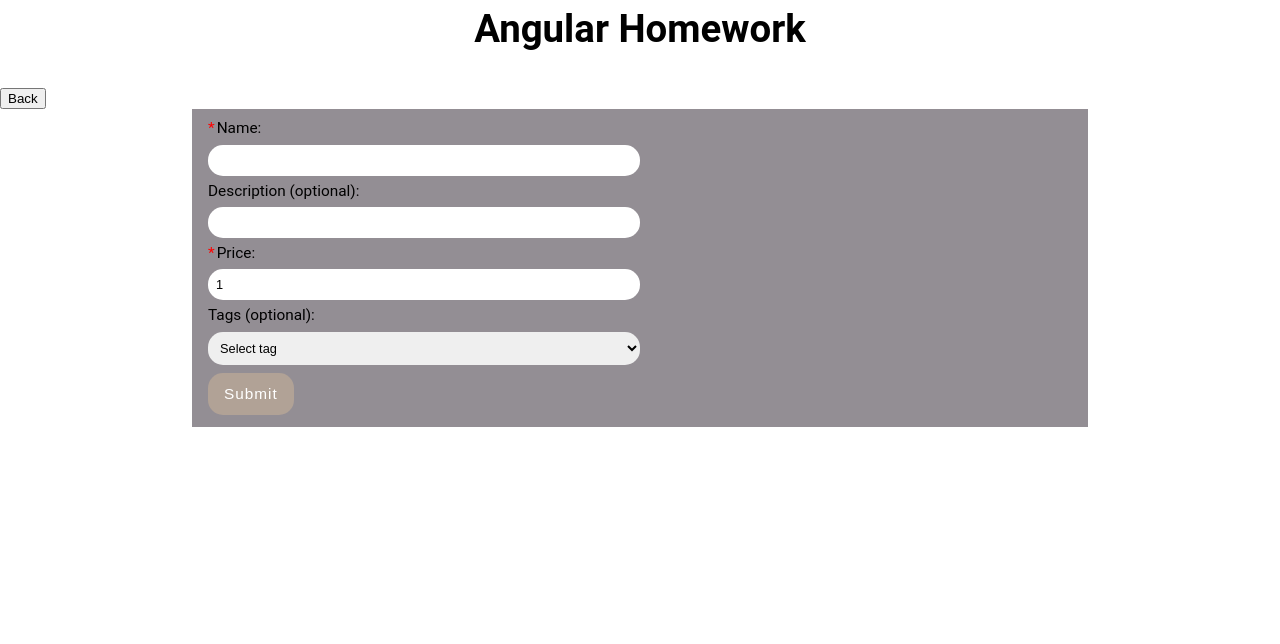
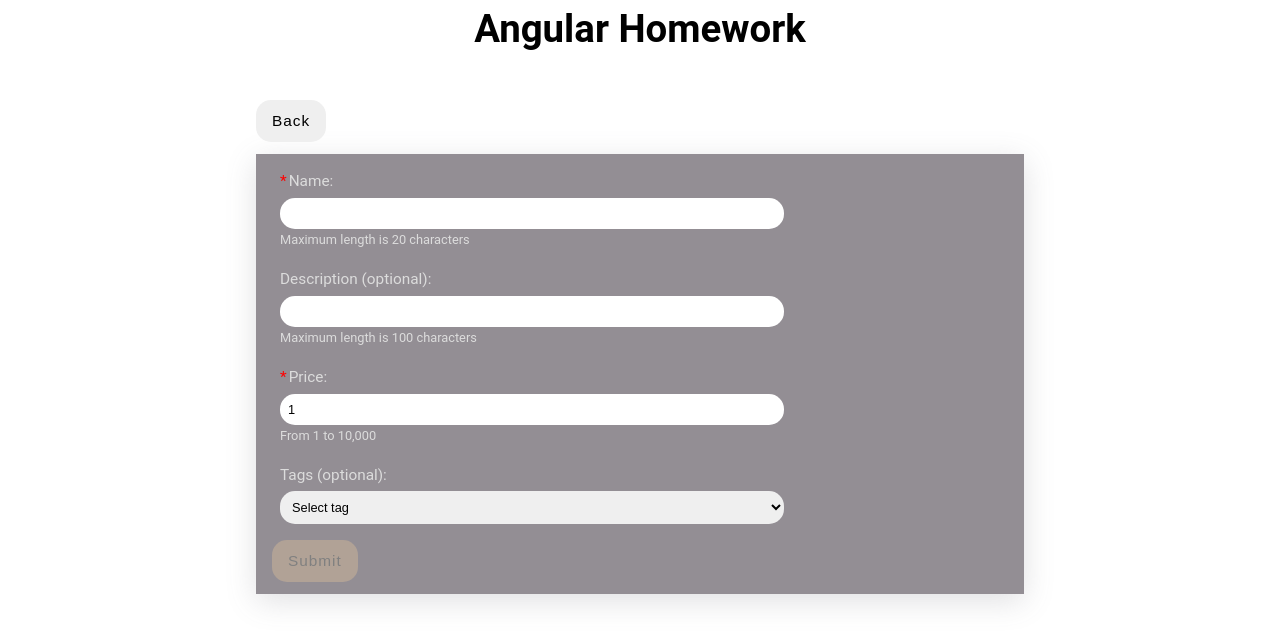
Before and after one commit to IKala4I/Angular-Homework, an Angular app: page /product-list/create-product in a window 1280 px wide. Shown: the top 644 px of the page. Built offline with nearby package versions, Linux system fonts and the light colour scheme.

Commit message:
+ create-product-page styles are created

```diff
--- a/src/app/components/pages/create-product-page/create-product-page.component.html
+++ b/src/app/components/pages/create-product-page/create-product-page.component.html
@@ -1,4 +1,6 @@
-<button (click)="goBack()">Back</button>
+<div>
+  <button (click)="goBack()">Back</button>
+</div>
 
 <app-product-form
   [product]="product"
--- a/src/app/components/pages/create-product-page/create-product-page.component.scss
+++ b/src/app/components/pages/create-product-page/create-product-page.component.scss
@@ -0,0 +1,19 @@
+div {
+  padding: 0.75rem 0;
+  margin: 0 auto;
+  width: 60%;
+
+  button {
+    padding: 0.75rem 1rem;
+    font-size: max(14px, 1.2vw);
+    letter-spacing: 1px;
+    font-weight: 500;
+    border: none;
+    border-radius: 15px;
+    cursor: pointer;
+  }
+
+  button:hover {
+    font-weight: 600;
+  }
+}
--- a/src/app/components/pages/products-page/products-page.component.ts
+++ b/src/app/components/pages/products-page/products-page.component.ts
@@ -39,7 +39,7 @@
         this.filteredProducts = filteredProducts
       })
 
-    this.newTag = new Tag(this.tagService.generateTagId(), '', '#F2D2BD')
+    this.newTag = new Tag(this.tagService.generateTagId(), '', '#557A95')
 
     this.shouldHideFilterForm = false
     this.shouldHideTagForm = true
--- a/src/app/components/partial/product-form/product-form.component.html
+++ b/src/app/components/partial/product-form/product-form.component.html
@@ -2,21 +2,19 @@
   <label>Name:
     <input type="text" [(ngModel)]="product.name" name="name" minlength="2" maxlength="20" required #name='ngModel'>
   </label>
-  @if (name.dirty || name.touched) {
-    <div>
-      Maximum length is 20 characters
-    </div>
-  }
+  <div [ngClass]="{'hint':true, 'disabled':(name.invalid && (name.dirty || name.touched))}">
+    Maximum length is 20 characters
+  </div>
   @if (name.invalid && (name.dirty || name.touched)) {
-    <div>
+    <div class="error">
       @if (name.errors?.['required']) {
         <div>
-          Name is required
+          ! Name is required
         </div>
       }
       @if (name.errors?.['minlength']) {
         <div>
-          Name must contain at least 2 characters and no more than 20 characters
+          ! Min length is 2 characters
         </div>
       }
     </div>
@@ -24,19 +22,15 @@
   <label>Description (optional):
     <input [(ngModel)]="product.description" maxlength="100" type="text" name="description" #description='ngModel'>
   </label>
-  @if (description.dirty || description.touched) {
-    <div>
-      Maximum length is 100 characters
-    </div>
-  }
+  <div class="hint">
+    Maximum length is 100 characters
+  </div>
   <label>Price:
     <input type="number" name="price" min="1" max="10000" [(ngModel)]="product.price" #price='ngModel'>
   </label>
-  @if (price.invalid && (price.dirty || price.touched)) {
-    <div>
-      Price should be from 1 to 10,000
-    </div>
-  }
+  <div class="hint">
+    From 1 to 10,000
+  </div>
   <label>Tags (optional):
     <select (change)="addTag($event)" #tagSelect>
       @if (tags.length) {
@@ -49,9 +43,14 @@
       }
     </select>
     @if (selectedTags.length) {
-      <div>Selected Tags:
+      <h4>Selected Tags:</h4>
+      <div class="tags">
         @for (tagName of selectedTags;track tagName) {
-          <p [style.background-color]="getTagBackground(tagName)" (click)="removeTag(tagName)">x {{ tagName }}</p>
+          <p class="tag" [style.background-color]="getTagBackground(tagName)"
+             (click)="removeTag(tagName)">
+            {{ tagName }}
+            <span class="tiptext">remove</span>
+          </p>
         }
       </div>
     }
--- a/src/app/components/partial/product-form/product-form.component.scss
+++ b/src/app/components/partial/product-form/product-form.component.scss
@@ -2,20 +2,24 @@
   background-color: #938E94;
   padding: 0.75rem 1rem;
   margin: 0 auto;
-  width: 70%;
-  font-size: 1.2vw;
+  width: 60%;
+  font-size: max(14px, 1.2vw);
+  color: gainsboro;
+  box-shadow: rgba(100, 100, 111, 0.2) 0 7px 29px 0;
 
   label {
     display: block;
+    padding: 0.5rem;
+    position: relative;
 
     input, select {
       display: block;
       padding: 0.5rem;
       border-radius: 15px;
-      width: 50%;
+      width: max(150px, 70%);
       border: none;
-      font-size: 1vw;
-      margin: 0.5rem 0;
+      font-size: max(12px, 1vw);
+      margin-top: 0.5rem;
     }
   }
 
@@ -30,4 +34,71 @@
     color: red;
     margin-right: 2px;
   }
+
+  .hint {
+    display: block;
+    position: relative;
+    padding: max(5px, 1%) 0.5rem;
+    top: -10px;
+    font-size: max(10px, 1vw);
+  }
+
+  .hint.disabled {
+    display: none;
+  }
+
+  .error {
+    border: 1px solid #f5a2a2;
+    padding: 0.5rem 0 0.5rem 0.5rem;
+    color: #f5a2a2;
+    font-weight: bold;
+    width: max(150px, 70%);
+    border-radius: 15px;
+    margin-left: 7.2px;
+  }
+
+  h4 {
+    margin: 0.5rem 0;
+  }
+
+  .tags {
+    margin: 0.5rem 0;
+    display: flex;
+    column-gap: 0.75rem;
+    flex-wrap: wrap;
+    width: max(150px, 70%);
+
+    .tag {
+      margin: 0.5rem 0;
+      padding: 0.5rem;
+      border-radius: 20px;
+      flex: 1 1 auto;
+      cursor: pointer;
+      position: relative;
+
+      .tiptext {
+        visibility: hidden;
+        width: fit-content;
+        bottom: 110%;
+        left: 15%;
+        background-color: black;
+        color: #fff;
+        text-align: center;
+        border-radius: 6px;
+        padding: 5px 0;
+        position: absolute;
+        z-index: 1;
+        opacity: 0.75;
+      }
+    }
+
+    .tag::before {
+      content: '#';
+      margin-right: 3px;
+    }
+
+    .tag:hover .tiptext {
+      visibility: visible;
+    }
+  }
 }
--- a/src/app/constants/mock-data/tags.ts
+++ b/src/app/constants/mock-data/tags.ts
@@ -1,9 +1,9 @@
 import {ITag} from '../../interfaces/interfaces'
 
 const TAGS: ITag[] = [
-  {id: 1, name: 'fruit', backgroundColor:'#F2D2BD'},
-  {id: 2, name: 'first-dish', backgroundColor:'#F2D2BD'},
-  {id: 3, name: 'veggie', backgroundColor:'#F2D2BD'}
+  {id: 1, name: 'fruit', backgroundColor:'#557A95'},
+  {id: 2, name: 'first-dish', backgroundColor:'#557A95'},
+  {id: 3, name: 'veggie', backgroundColor:'#557A95'}
 ]
 
 export default TAGS
--- a/src/styles.scss
+++ b/src/styles.scss
@@ -4,7 +4,7 @@
   box-sizing: border-box;
 }
 
-html{
+html {
   height: 100%;
 }
 
@@ -17,17 +17,22 @@
 
 .formButton {
   padding: 0.75rem 1rem;
-  font-size: 1.2vw;
+  font-size: max(14px, 1.2vw);
   background-color: #B1A296;
   color: white;
   letter-spacing: 1px;
   font-weight: 500;
-  border:none;
+  border: none;
   border-radius: 15px;
   transition: background-color 0.5s;
+  margin-top: 0.5rem;
 }
 
-.formButton:hover{
+.formButton:hover {
   background-color: #918578;
   cursor: pointer;
 }
+
+.formButton:disabled {
+  color: gray;
+}
```
